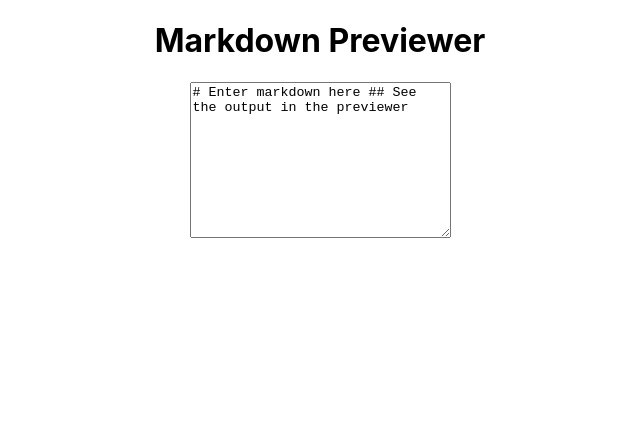
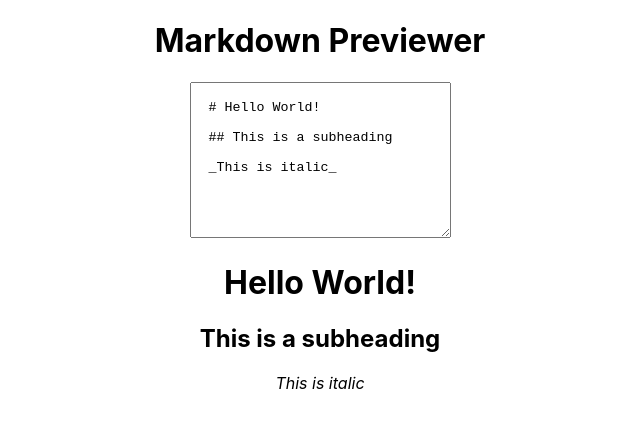
Before and after one commit to 83au/Markdown-Previewer, a React (Create React App) app: page / in a window 1280 px wide. Shown: the top 428 px of the page, without its empty margins (320-960 px from the left). Built offline with nearby package versions, Linux system fonts and the light colour scheme.

Commit message:
Add basic functionality

```diff
--- a/public/index.html
+++ b/public/index.html
@@ -24,6 +24,7 @@
       work correctly both with client-side routing and a non-root public URL.
       Learn how to configure a non-root public URL by running `npm run build`.
     -->
+    <script src="https://cdnjs.cloudflare.com/ajax/libs/marked/2.0.1/marked.min.js"></script>
     <title>React App</title>
   </head>
   <body>
--- a/src/App.js
+++ b/src/App.js
@@ -1,17 +1,45 @@
-import {useState, useEffect} from 'react';
-
-import {marked} from 'marked';
-
+import {useState, useEffect, useRef} from 'react';
+import marked from 'marked';
 import './App.css';
 
 function App() {
+  const [markdown, setMarkdown] = useState(`
+  # Hello World!
+
+  ## This is a subheading
+
+  _This is italic_
+`);
+
+  const [html, setHtml] = useState(() => marked(markdown));
+
+  const preview = useRef();
+
+  useEffect(() => {
+    setHtml(marked(markdown));
+  }, [markdown]);
+
+  useEffect(() => {
+    preview.current.innerHTML = html;
+  }, [html]);
+
+  const handleChange = evt => {
+    setMarkdown(markdown => evt.target.value);
+  };
+
   return (
     <div className="App">
       <h1>Markdown Previewer</h1>
-      <textarea name="editor" id="editor" cols="30" rows="10">
-        # Enter markdown here ## See the output in the previewer
+      <textarea
+        name="editor"
+        id="editor"
+        cols="30"
+        rows="10"
+        onChange={handleChange}
+      >
+        {markdown}
       </textarea>
-      <div id="preview"></div>
+      <div id="preview" ref={preview}></div>
     </div>
   );
 }
```
